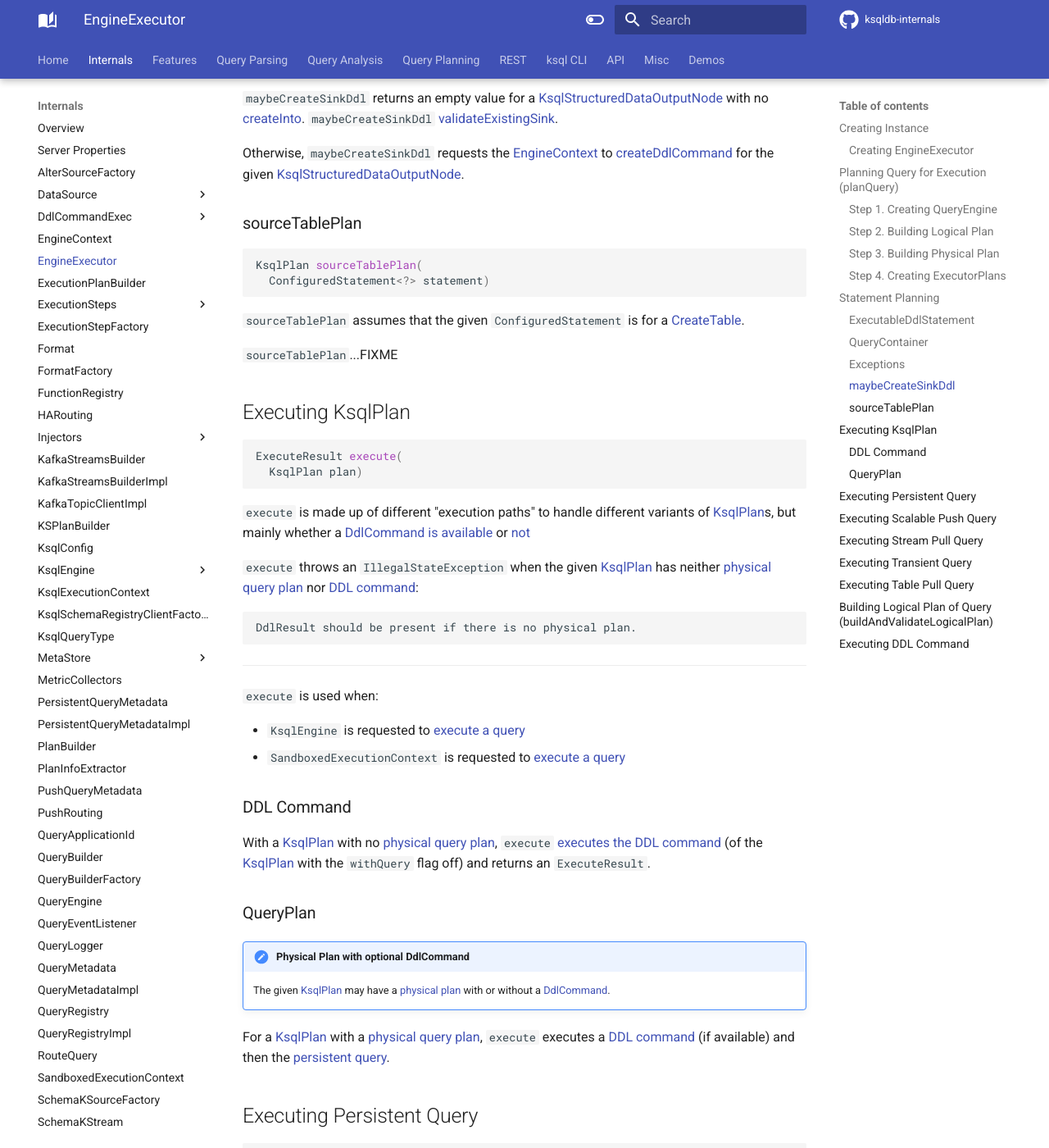
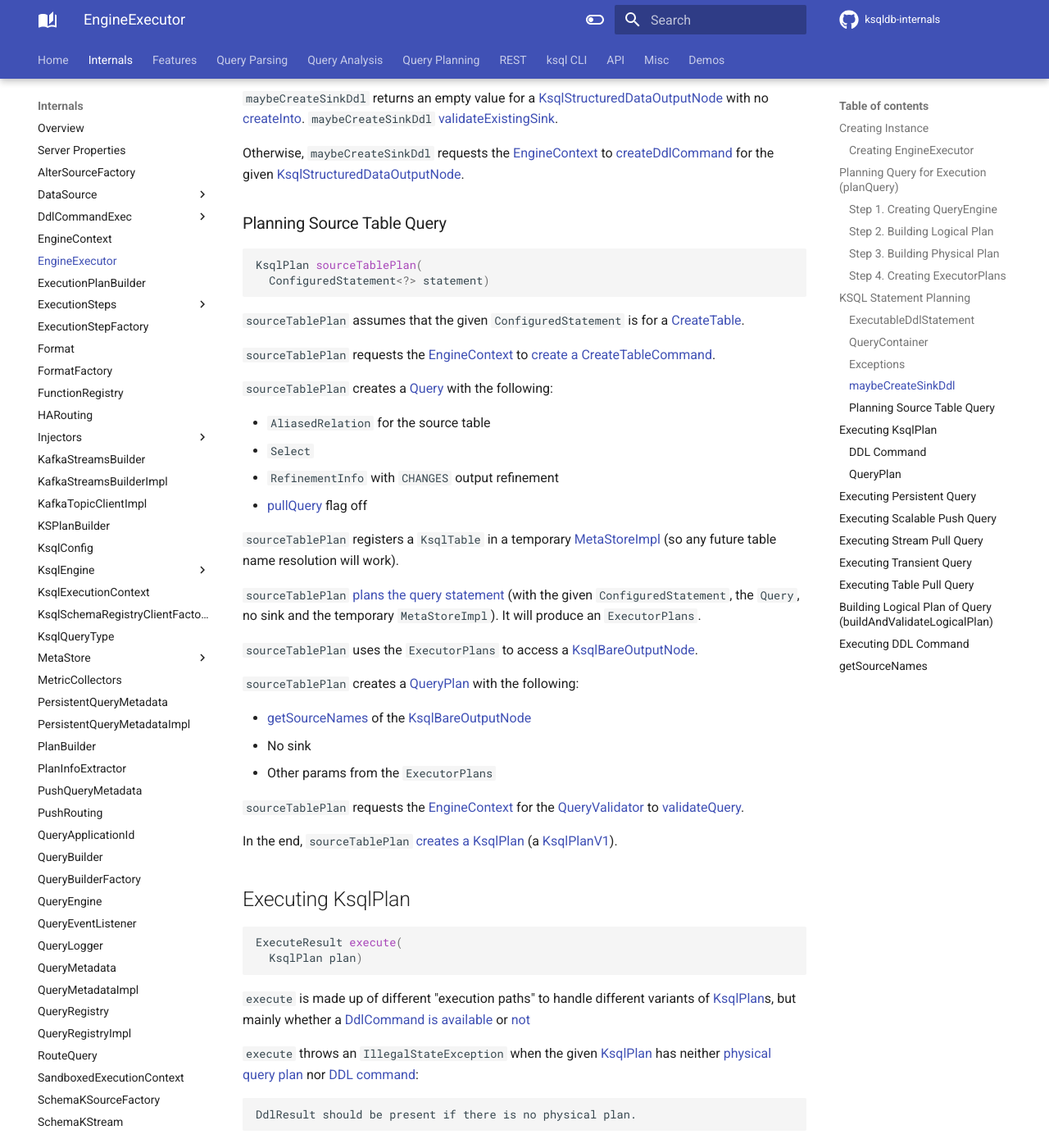
Before and after one commit to japila-books/ksqldb-internals, an MkDocs documentation site: the page built from docs/EngineExecutor.md, in a window 1280 px wide and 1400 px high, scrolled down 3460 px. Shown: the whole window at 82% size. Built offline with MkDocs 1.6.1 and Material for MkDocs 9.7.7, drawn with Linux system fonts in a browser that asks for light colours; comment, search, counter and statistics services are not loaded; some of the changed text lies outside the part shown.

Commit message:
Source PlanNodes and planning queries

````diff
--- a/docs/EngineExecutor.md
+++ b/docs/EngineExecutor.md
@@ -82,7 +82,7 @@ The optional [Sink](parser/Sink.md) and query ID are only given when `EngineExec
 
 In the end, `planQuery` creates an `ExecutorPlans` (with the `LogicalPlanNode` and the `PhysicalPlan`).
 
-## <span id="plan"> Statement Planning
+## <span id="plan"> KSQL Statement Planning
 
 ```java
 KsqlPlan plan(
@@ -143,7 +143,7 @@ Optional<DdlCommand> maybeCreateSinkDdl(
 
 Otherwise, `maybeCreateSinkDdl` requests the [EngineContext](#engineContext) to [createDdlCommand](EngineContext.md#createDdlCommand) for the given [KsqlStructuredDataOutputNode](planner/KsqlStructuredDataOutputNode.md).
 
-### <span id="sourceTablePlan"> sourceTablePlan
+### <span id="sourceTablePlan"> Planning Source Table Query
 
 ```java
 KsqlPlan sourceTablePlan(
@@ -152,7 +152,30 @@ KsqlPlan sourceTablePlan(
 
 `sourceTablePlan` assumes that the given `ConfiguredStatement` is for a [CreateTable](parser/CreateTable.md).
 
-`sourceTablePlan`...FIXME
+`sourceTablePlan` requests the [EngineContext](#engineContext) to [create a CreateTableCommand](EngineContext.md#createDdlCommand).
+
+`sourceTablePlan` creates a [Query](parser/Query.md) with the following:
+
+* `AliasedRelation` for the source table
+* `Select`
+* `RefinementInfo` with `CHANGES` output refinement
+* [pullQuery](parser/Query.md#pullQuery) flag off
+
+`sourceTablePlan` registers a `KsqlTable` in a temporary [MetaStoreImpl](MetaStoreImpl.md) (so any future table name resolution will work).
+
+`sourceTablePlan` [plans the query statement](#planQuery) (with the given `ConfiguredStatement`, the `Query`, no sink and the temporary `MetaStoreImpl`). It will produce an `ExecutorPlans`.
+
+`sourceTablePlan` uses the `ExecutorPlans` to access a [KsqlBareOutputNode](planner/KsqlBareOutputNode.md).
+
+`sourceTablePlan` creates a [QueryPlan](QueryPlan.md) with the following:
+
+* [getSourceNames](#getSourceNames) of the [KsqlBareOutputNode](planner/KsqlBareOutputNode.md)
+* No sink
+* Other params from the `ExecutorPlans`
+
+`sourceTablePlan` requests the [EngineContext](#engineContext) for the [QueryValidator](EngineContext.md#createQueryValidator) to [validateQuery](analyzer/QueryValidator.md#validateQuery).
+
+In the end, `sourceTablePlan` [creates a KsqlPlan](KsqlPlan.md#queryPlanCurrent) (a [KsqlPlanV1](KsqlPlanV1.md)).
 
 ## <span id="execute"> Executing KsqlPlan
 
@@ -222,41 +245,44 @@ In the end, `executeScalablePushQuery` creates a `ScalablePushQueryMetadata` (wi
 
 ## <span id="executeStreamPullQuery"> Executing Stream Pull Query
 
-```java
-TransientQueryMetadata executeStreamPullQuery(
-  ConfiguredStatement<Query> statement,
-  boolean excludeTombstones,
-  ImmutableMap<TopicPartition, Long> endOffsets)
-```
+??? note "Signature"
+    ```java
+    TransientQueryMetadata executeStreamPullQuery(
+      ConfiguredStatement<Query> statement,
+      boolean excludeTombstones,
+      ImmutableMap<TopicPartition, Long> endOffsets)
+    ```
 
 `executeStreamPullQuery` [plans the query](#planQuery) (with an empty sink and query ID).
 
 `executeStreamPullQuery` requests the [EngineContext](#engineContext) to [create a QueryValidator](EngineContext.md#createQueryValidator) to [validateQuery](analyzer/QueryValidator.md#validateQuery) (with the [SessionConfig](#config) and the `ExecutionPlan` with [ExecutionStep](ExecutionStep.md)s).
 
-`executeStreamPullQuery` requests the [EngineContext](#engineContext) for the [QueryRegistry](EngineContext.md#getQueryRegistry) to [create a stream pull query](QueryRegistry.md#createStreamPullQuery).
+In the end, `executeStreamPullQuery` requests the [EngineContext](#engineContext) for the [QueryRegistry](EngineContext.md#getQueryRegistry) to [create a stream pull query](QueryRegistry.md#createStreamPullQuery).
 
----
+??? note "Usage"
+    `executeStreamPullQuery` is used when:
 
-`executeStreamPullQuery` is used when:
-
-* `KsqlEngine` is requested to [create a stream pull query](KsqlEngine.md#createStreamPullQuery)
+    * `KsqlEngine` is requested to [create a stream pull query](KsqlEngine.md#createStreamPullQuery)
 
 ## <span id="executeTransientQuery"> Executing Transient Query
 
-```java
-TransientQueryMetadata executeTransientQuery(
-  ConfiguredStatement<Query> statement,
-  boolean excludeTombstones)
-```
+??? note "Signature"
+
+    ```java
+    TransientQueryMetadata executeTransientQuery(
+      ConfiguredStatement<Query> statement,
+      boolean excludeTombstones)
+    ```
 
 `executeTransientQuery`...FIXME
 
 In the end, `executeTransientQuery` requests the [EngineContext](#engineContext) for the [QueryRegistry](EngineContext.md#getQueryRegistry) to [create a transient query](QueryRegistry.md#createTransientQuery).
 
-`executeTransientQuery` is used when:
+??? note "Usage"
+    `executeTransientQuery` is used when:
 
-* `KsqlEngine` is requested to [execute a transient query](KsqlEngine.md#executeTransientQuery)
-* `SandboxedExecutionContext` is requested to [execute a transient query](SandboxedExecutionContext.md#executeTransientQuery)
+    * `KsqlEngine` is requested to [execute a transient query](KsqlEngine.md#executeTransientQuery)
+    * `SandboxedExecutionContext` is requested to [execute a transient query](SandboxedExecutionContext.md#executeTransientQuery)
 
 ## <span id="executeTablePullQuery"> Executing Table Pull Query
 
@@ -328,3 +354,18 @@ String executeDdl(
 ```
 
 `executeDdl` requests the [EngineContext](#engineContext) to [executeDdl](EngineContext.md#executeDdl).
+
+## <span id="getSourceNames"> getSourceNames
+
+```java
+Set<SourceName> getSourceNames(
+  PlanNode outputNode)
+```
+
+`getSourceNames` gives the [name](DataSource.md#getName)s of all [DataSource](planner/DataSourceNode.md#getDataSource)s (via [DataSourceNode](planner/PlanNode.md#getSourceNodes)s) in the given [PlanNode](planner/PlanNode.md).
+
+---
+
+`getSourceNames` is used when:
+
+* `EngineExecutor` is requested to execute [transient](#executeTransientQuery) and [stream pull](#executeStreamPullQuery) queries, [plan a KSQL statement](#plan) (and [sourceTablePlan](#sourceTablePlan))
````
Also changed, not shown: docs/EngineContext.md (+2 -2 lines), docs/planner/PlanNode.md (+34 -1 lines), docs/planner/SingleSourcePlanNode.md (+8 -6 lines).
